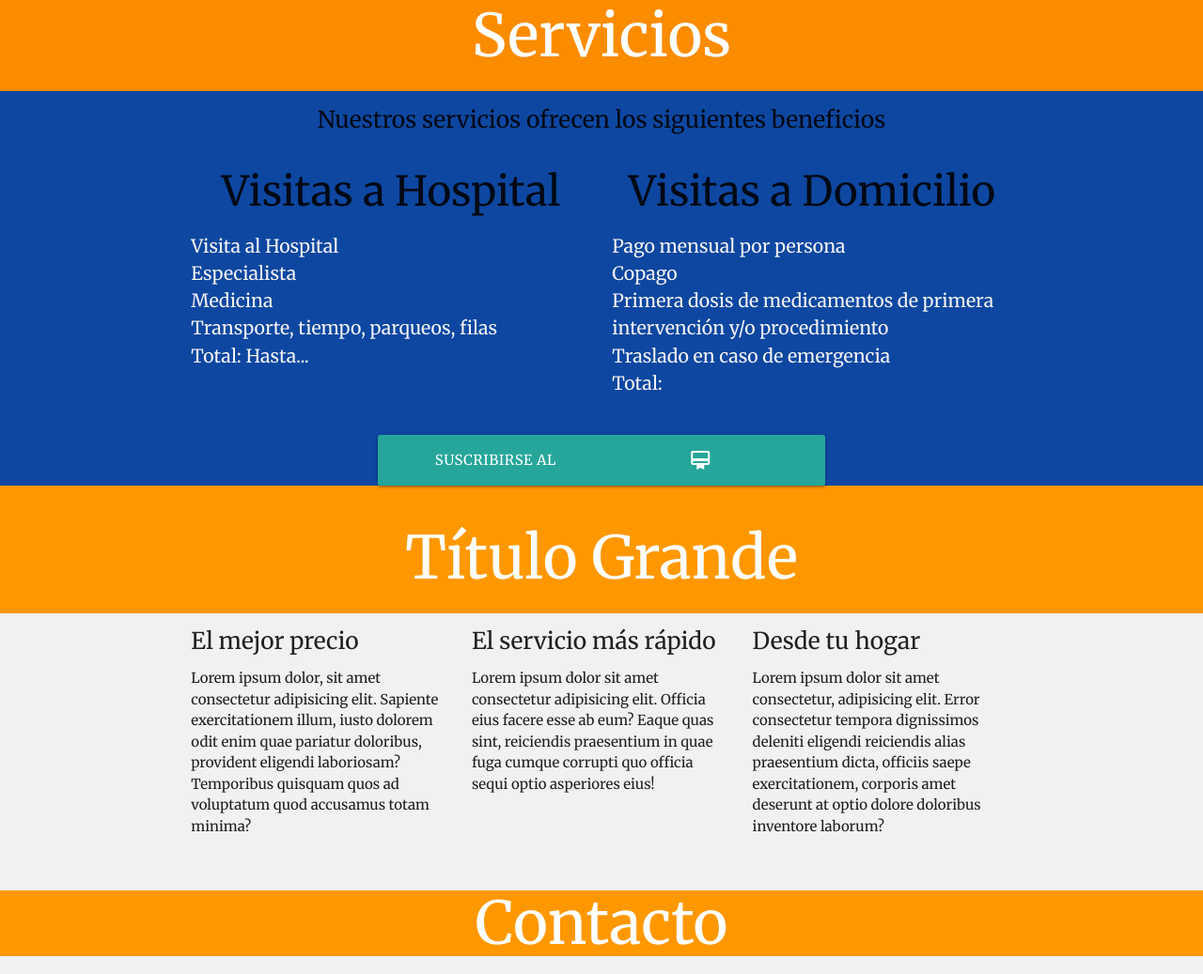
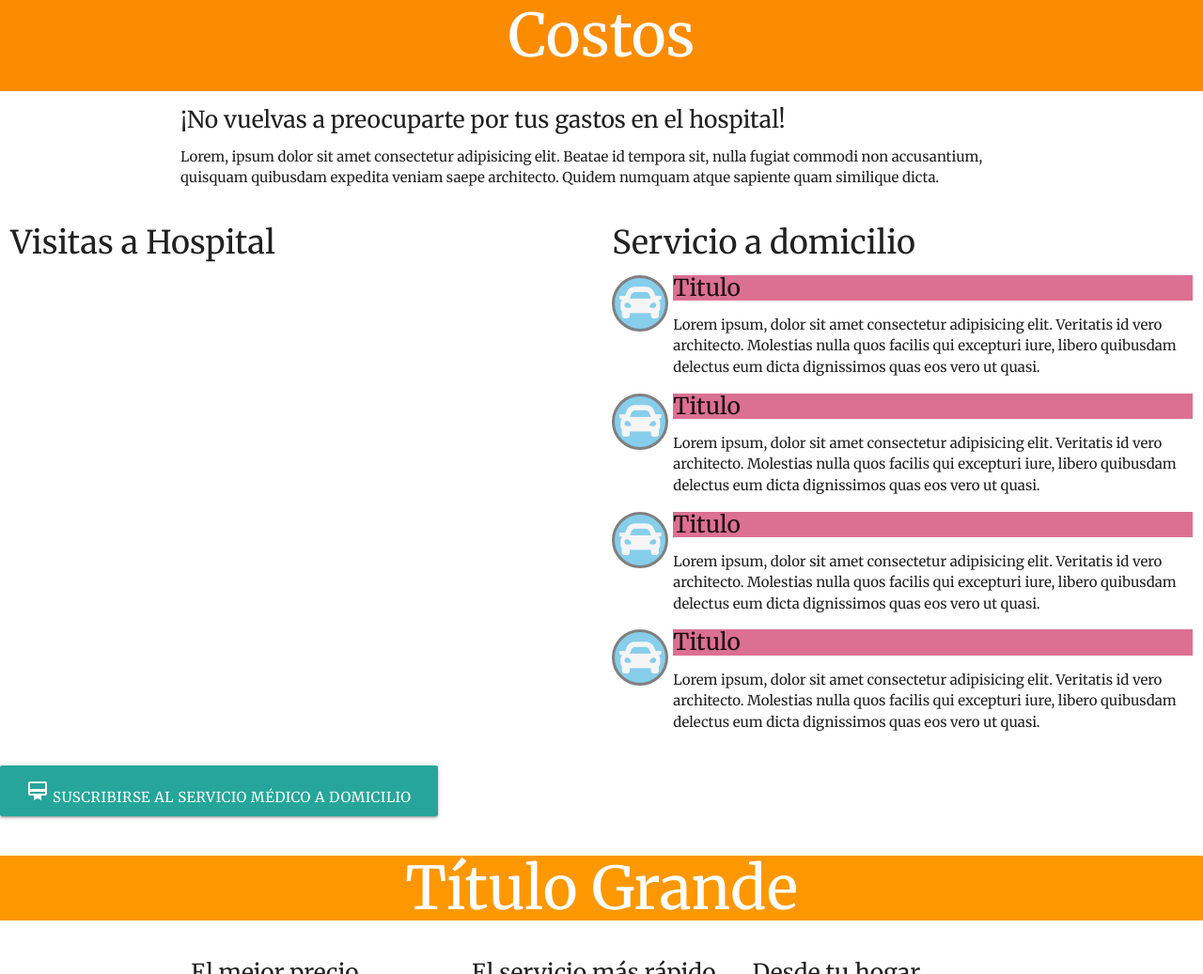
Before and after one commit to OldManCharles/Transmedic-Nicaragua-Website, a plain HTML site: page index.html in a window 1280 px wide. Shown: the part 1763-2800 px from the top of the page at 94% size. Drawn offline with nearby package versions, Linux system fonts and the light colour scheme.

Commit message:
Finally managed to design the elements for the features list.

```diff
--- a/form.css
+++ b/form.css
@@ -8,7 +8,8 @@
 }
 
 html, body {
-  background: #f1f1f1;
+  /* background: #f1f1f1; */
+  background: white;
   font-family: 'Merriweather', sans-serif;
 }
 
@@ -16,6 +17,12 @@ html, body {
   text-align: center;
   color: #a8a8a8;
   text-shadow: 1px 1px 0 white;
+}
+
+.black-h1 {
+    text-align: center;
+    color: #3c3c3d;
+    text-shadow: 1px 1px 0 black;
 }
 
 form {
--- a/index.html
+++ b/index.html
@@ -14,8 +14,8 @@
 
     <body>
 
-    <div class="background-blue">
-        <nav style="box-shadow: none; background-color: #0287ba;">
+    <div>
+        <nav style="box-shadow: none; background-color: #f1f1f1;">
             <div class="nav-wrapper" style="box-shadow: none;">
                 <a href="#!" class="brand-logo"><img src="logo-navbar.png" alt="Logo de Transmedic Nicaragua para la barra de Navegación" style="height: 120px; margin-left: 20px;"></a>
                 <a href="#" data-target="mobile-demo" class="sidenav-trigger"><i class="material-icons">menu</i></a>
@@ -38,7 +38,7 @@
         <div class="container center" style="margin-bottom: 80px;">
             <div class="center" style="margin-top: 60px;">
                 <img src="logo-transmedic.png" class="logo-transmedic responsive-img"alt="Logo de Transmedic Nicaragua">
-                <h1>Medicina General en tu Hogar</h1>
+                <h1 class="black-h1">Medicina General en tu Hogar</h1>
                 <hr>
                 <h5>Servicio ilimitado para sus clientes o colaboradores en caso de...</h5>
             </div>
@@ -56,7 +56,7 @@
             </div>
         </div>
 
-        <div class="orange darken-1 div-benefits">
+        <div class="title-headers div-benefits">
             <h1 class="center">Beneficios</h1>
         </div>
     </div>
@@ -98,38 +98,55 @@
             </div>
         </div>
         <div class="orange darken-1 div-benefits">
-            <h1 class="center">Servicios</h1>
-
-            <div class="blue darken-4">
-                <h5 class="center">Nuestros servicios ofrecen los siguientes beneficios</h5>
-
-                <div class="container center">
-                    <div class="row benefits-list">
-                        <div class="col m6">
-                            <h3><strong>Visitas a Hospital</strong></h3>
-                            <ul>
-                                <li>Visita al Hospital</li>
-                                <li>Especialista</li>
-                                <li>Medicina</li>
-                                <li>Transporte, tiempo, parqueos, filas</li>
-                                <li>Total: Hasta...</li>
-                            </ul>
+            <h1 class="center">Costos</h1>
+        </div>
+            <div>
+                <div class="container">
+                        <h5>¡No vuelvas a preocuparte por tus gastos en el hospital!</h5>
+                        <p>Lorem, ipsum dolor sit amet consectetur adipisicing elit. Beatae id tempora sit, nulla fugiat commodi non accusantium,
+                            quisquam quibusdam expedita veniam saepe architecto.
+                            Quidem numquam atque sapiente quam similique dicta.</p>
+                </div>
+                    <div>
+                        <div class="row benefits-list">
+                            <div class="col m6">
+                                <h4><strong>Visitas a Hospital</strong></h4>
+                            </div>
+                            <div class="col m6">
+                                <h4><strong>Servicio a domicilio</strong></h4>
+                                <div> <!--Feature-->
+                                    <div style="float: left;" class="feature-icon"><i class="fa fa-car fa-3x"></i></div> <!--Icon-->
+                                    <div style="background-color: palevioletred; margin-left: 65px;">
+                                        <h5>Titulo</h5> <!--Title-->
+                                    </div>
+                                    <div style="text-align: left; margin-left: 65px;"><p>Lorem ipsum, dolor sit amet consectetur adipisicing elit. Veritatis id vero architecto. Molestias nulla quos facilis qui excepturi iure, libero quibusdam delectus eum dicta dignissimos quas eos vero ut quasi.</p></div>
+                                </div>
+                                <div> <!--Feature-->
+                                    <div style="float: left;" class="feature-icon"><i class="fa fa-car fa-3x"></i></div> <!--Icon-->
+                                    <div style="background-color: palevioletred; margin-left: 65px;">
+                                        <h5>Titulo</h5> <!--Title-->
+                                    </div>
+                                    <div style="text-align: left; margin-left: 65px;"><p>Lorem ipsum, dolor sit amet consectetur adipisicing elit. Veritatis id vero architecto. Molestias nulla quos facilis qui excepturi iure, libero quibusdam delectus eum dicta dignissimos quas eos vero ut quasi.</p></div>
+                                </div>
+                                <div> <!--Feature-->
+                                    <div style="float: left;" class="feature-icon"><i class="fa fa-car fa-3x"></i></div> <!--Icon-->
+                                    <div style="background-color: palevioletred; margin-left: 65px;">
+                                        <h5>Titulo</h5> <!--Title-->
+                                    </div>
+                                    <div style="text-align: left; margin-left: 65px;"><p>Lorem ipsum, dolor sit amet consectetur adipisicing elit. Veritatis id vero architecto. Molestias nulla quos facilis qui excepturi iure, libero quibusdam delectus eum dicta dignissimos quas eos vero ut quasi.</p></div>
+                                </div>
+                                <div> <!--Feature-->
+                                    <div style="float: left;" class="feature-icon"><i class="fa fa-car fa-3x"></i></div> <!--Icon-->
+                                    <div style="background-color: palevioletred; margin-left: 65px;">
+                                        <h5>Titulo</h5> <!--Title-->
+                                    </div>
+                                    <div style="text-align: left; margin-left: 65px;"><p>Lorem ipsum, dolor sit amet consectetur adipisicing elit. Veritatis id vero architecto. Molestias nulla quos facilis qui excepturi iure, libero quibusdam delectus eum dicta dignissimos quas eos vero ut quasi.</p></div>
+                                </div>
+                            </div>
                         </div>
-                        <div class="col m6">
-                            <h3><strong>Visitas a Domicilio</strong></h3>
-                            <ul>
-                                <li>Pago mensual por persona</li>
-                                <li>Copago</li>
-                                <li>Primera dosis de medicamentos de primera intervención y/o procedimiento</li>
-                                <li>Traslado en caso de emergencia</li>
-                                <li>Total:</li>
-                            </ul>
-                        </div>
+                        <a href="#contacto" class="waves-effect waves-light btn-large"> <i class="material-icons">card_membership</i> Suscribirse al servicio médico a domicilio</a>
                     </div>
-
-                    <a href="#contacto" class="waves-effect waves-light btn-large"> <i class="material-icons right">card_membership</i> Suscribirse al servicio médico a domicilio</a>
                 </div>
-            </div>
             <div class="orange">
                 <h1 class="center">Título Grande</h1>
             </div>
@@ -150,7 +167,7 @@
                 </div>
             </div>
         </div>
-        <div class="orange">
+        <div class="title-headers div-benefits">
             <h1 class="center">Contacto</h1>
         </div>
     </div>
--- a/style.css
+++ b/style.css
@@ -1,3 +1,13 @@
+/*
+
+Color palette:
+    Light bright -> #6dd9e6
+    Light medium -> #56c8e2
+    Medium -> #2cc0da
+    Dark medium -> #2ba8d8
+    Dark -> #1e8fdf
+ */
+
 .background-blue {
     padding-bottom: 0px;
     background-color: #0287ba;
@@ -9,9 +19,9 @@
 
 .border-btn {
     border-width: 2px;
-    border-color: ghostwhite;
+    border-color: rgb(39, 39, 39);
     border-style: solid;
-    color: white;
+    color: rgb(0, 0, 0);
     background-color: transparent;
 }
 
@@ -26,10 +36,14 @@ h1, h2 {
 }
 
 .border-btn:hover {
-    background-color: white;
-    color: black;
+    color: white;
+    background-color: black;
   /*  Making button bigger on hover  */
     transform: scale(1.2) perspective(1px)
+}
+
+.title-headers {
+    background-color: #0000ba;
 }
 
 .div-benefits {
@@ -47,6 +61,7 @@ h1, h2 {
 
 nav li a {
     font-size: 20px;
+    color: black;
 }
 
 nav {
@@ -75,8 +90,15 @@ nav .brand-logo {
     }
 }
 
-.benefits-list ul {
+.feature-icon {
+    border-style: solid;
+    width: 4em;
+    height: 4em;
+    border-radius: 50%;
+    border-color: gray;
+    background-color: skyblue;
     color: whitesmoke;
-    font-size: 1.3rem;
-    text-align: left;
+    display: flex;
+  align-items: center;
+  justify-content: center;
 }
```
